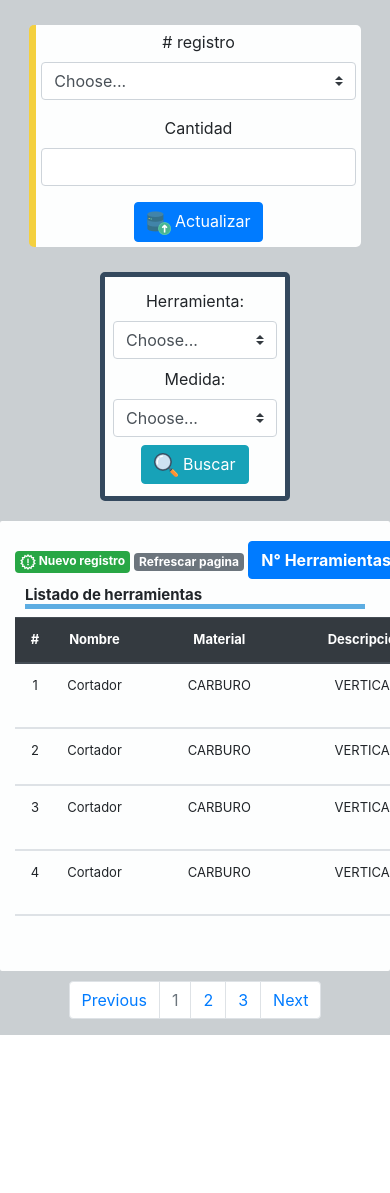
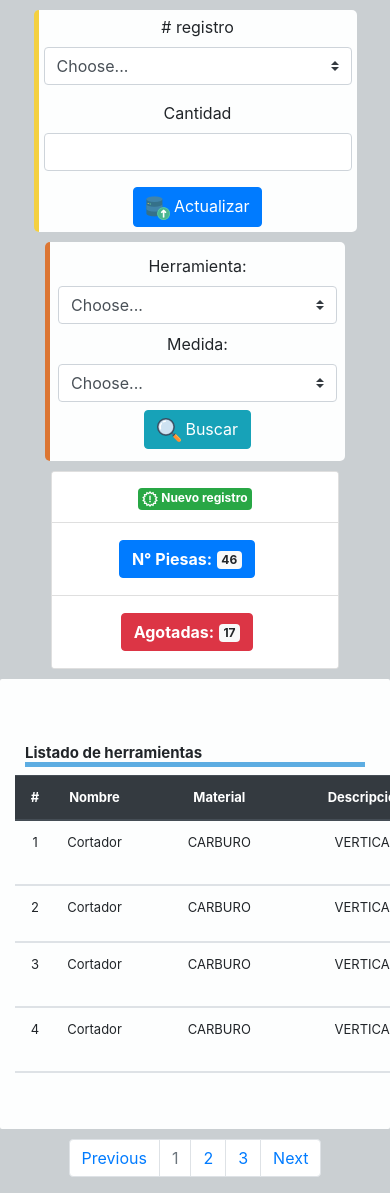
Before and after one commit to Gerardo061099/Proyecto-aluxsa, a PHP site: page /inventario.php in a window 390 px wide. Shown: the part 56-1249 px from the top of the page. Before the commit the page ends 1091 px from the top, so only its background shows below. Run offline with PHP 8.4, Linux system fonts and the light colour scheme; the visitor is signed in with stand-in values (Sample User, id 1); data comes from the database, SQL or seed files in the repository.

Commit message:
FINAL, Realiza todas las acciones

```diff
--- a/add_h.php
+++ b/add_h.php
@@ -3,8 +3,6 @@
         //ajax
         $nombre = $_POST['nombre'];
         $cantidad = $_POST['cantidad'];
-        $precio = $_POST['precio'];
-        $total = $_POST['total'];
         $medidas = $_POST['medidas'];
         $categoria = $_POST['categoria'];
         $n_gavilanes = $_POST['gavilanes'];
@@ -14,11 +12,11 @@
         $carpeta = 'img2';
         $ruta = $carpeta.'/'.$nombre_img;
         move_uploaded_file($temporal,$ruta);
-        if ($nombre == "" || $cantidad == "" || $precio == "" || $total == "" || $medidas == "Choose..." || $categoria == "Choose..." || $n_gavilanes == "Choose..." || $nombre_img == "") {
+        if ($nombre == "" || $cantidad == "" || $medidas == "Choose..." || $categoria == "Choose..." || $n_gavilanes == "Choose..." || $nombre_img == "") {
             echo "campos vacios";
         }else {
             if ($nombre_img = $_FILES['img']['name'] != "") {
-                mysqli_query($conexion, "INSERT INTO $tbherr_db7 (id_categoria,nombre,id_gavilanes,id_medidas,preciocompra,cantidad,total,rutaimg,fecha_hora) values ('$categoria','$nombre','$n_gavilanes','$medidas','$precio','$cantidad','$total','$ruta',now())");
+                mysqli_query($conexion, "INSERT INTO $tbherr_db7 (id_categoria,nombre,id_gavilanes,id_medidas,cantidad,rutaimg,fecha_hora) values ('$categoria','$nombre','$n_gavilanes','$medidas','$cantidad','$ruta',now())");
                 echo "Insercion exitosa";
             }
         include("cerrar_conexion.php");
--- a/add_medidas.php
+++ b/add_medidas.php
@@ -47,7 +47,6 @@ ob_start();
         <a class="navbar-brand" href="#">
         ALUXSA S.A de C.V
         </a>
-
     </nav>
     <center>
         <div class="box-1" style="border-top: #DC7633 7px solid;">
@@ -71,6 +70,7 @@ ob_start();
                                 </div>
                             </div>
                             <input type="submit" value="Agregar" class="btn btn-success" onclick="medidas(event)">
+                            <div id="cargando"></div>
                         </form>
                     </div>
                 </div>
--- a/css/styles.css
+++ b/css/styles.css
@@ -78,16 +78,6 @@
         /*pading in*/
     }
 
-    .botones {
-        margin: 10px 10px;
-        padding: 8px 8px;
-        width: max-content;
-        background: #FDFEFE;
-        border: #34495E 5px solid;
-        border-radius: 5px;
-        display: block;
-    }
-
     .opciones {
         width: max-content;
         height: 50px;
@@ -162,7 +152,35 @@
     }
 
     .forms {
+        margin: 5px 5px;
         display: flex;
+    }
+
+    .form-update {
+        align-content: center;
+        width: max-content;
+        height: 170px;
+        margin: 10px 10px;
+        padding: 5px;
+        background: #FDFEFE;
+        border-radius: 5px;
+        border-left: #F4D03F 5px solid;
+    }
+
+    .botones {
+        margin: 10px 10px;
+        padding: 8px 8px;
+        width: max-content;
+        height: 170px;
+        background: #FDFEFE;
+        border-left: #DC7633 5px solid;
+        border-radius: 5px;
+        display: block;
+    }
+
+    .card {
+        margin: 10px 10px;
+        border-radius: 5px;
     }
 
     .tabla-herramientas {
@@ -270,18 +302,6 @@
         border-radius: 5px;
         background: #FDFEFE;
         display: flex;
-    }
-
-    .form-update {
-        align-content: center;
-        width: max-content;
-        height: max-content;
-        margin: 25px 20px;
-        padding: 5px;
-        position: relative;
-        background: #FDFEFE;
-        border-radius: 5px;
-        border-left: #F4D03F 7px solid;
     }
 
     .tablas2 {
@@ -426,8 +446,17 @@
             display: block;
             overflow-x: auto;
         }
+        .tablas2 {
+            margin: 10px 15px;
+            width: 90%;
+        }
         .tabla-herramientas {
-            width: 950px;
+            width: 1010px;
+            display: block;
+            overflow-x: auto;
+        }
+        .tb_h {
+            width: 650px;
             display: block;
             overflow-x: auto;
         }
@@ -437,9 +466,13 @@
             overflow-x: auto;
         }
         .salidas {
-            margin: 15px 20px;
-            width: 950px;
+            margin: 15px 15px;
+            padding: 5PX 5PX;
+            width: 660px;
             background: #FDFEFE;
+        }
+        .form-update {
+            width: 270px;
         }
     }
 
@@ -539,6 +575,22 @@
             width: 730px;
             display: block;
             overflow-x: auto;
+        }
+        .tb_h {
+            width: 380px;
+            display: block;
+            overflow-x: auto;
+        }
+        .tabla-herramientas {
+            width: 740px;
+            display: block;
+            overflow-x: auto;
+        }
+        .salidas {
+            margin: 15px 15px;
+            padding: 5PX 5PX;
+            width: 390px;
+            background: #FDFEFE;
         }
     }
 
@@ -607,6 +662,16 @@
             margin: 10px 10px;
             display: block;
             overflow-x: auto;
+        }
+        .box-registros {
+            display: block;
+        }
+        .form-update {
+            height: max-content;
+        }
+        .botones {
+            height: max-content;
+            width: 300px;
         }
     }
 
--- a/herramienta_agotada.php
+++ b/herramienta_agotada.php
@@ -54,7 +54,7 @@ ob_start();
                 <div class="tb">
                 <?php
                     include("abrir_conexion.php");// conexion con la BD
-                    $resultados = mysqli_query($conexion,"SELECT h.id_herramienta,h.Nombre,c.material,c.descripcion,g.Num_gavilanes,m.Ancho,m.Largo,h.preciocompra,h.cantidad,h.total,h.fecha_hora FROM $tbherr_db7 h inner join categorias c on h.id_categoria = c.id_categoria inner join gavilanes g on h.id_gavilanes = g.id_gav inner join medidas m on h.id_medidas = m.id_medidas  WHERE cantidad < 2 ORDER BY id_herramienta");
+                    $resultados = mysqli_query($conexion,"SELECT h.id_herramienta,h.Nombre,c.material,c.descripcion,g.Num_gavilanes,m.Ancho,m.Largo,h.cantidad,h.fecha_hora FROM $tbherr_db7 h inner join categorias c on h.id_categoria = c.id_categoria inner join gavilanes g on h.id_gavilanes = g.id_gav inner join medidas m on h.id_medidas = m.id_medidas  WHERE cantidad < 2 ORDER BY id_herramienta");
                     //Unimos tabla Herramientas con categorias y medidas
                 ?>
                             <table class="table" id="tabla2">
--- a/inserta_medidas.php
+++ b/inserta_medidas.php
@@ -6,6 +6,7 @@ $m1 = $_POST['Largo'];
         echo "Datos Vacios";
     }else{
         $mp = str_replace('\'\'','pul',$m2);//cambiamos las '' por pulg en la variable m2
+        //$mp = addslashes($m2);// agregamos slash en las comillas '' para poder insertarlas en la BD
         $mp2 = str_replace('\'\'','pul',$m1);//cambiamos las '' por pulg en la variable m1
         mysqli_query($conexion,"INSERT INTO $tbmed_db9 (Ancho,Largo) VALUES ('$mp','$mp2')");
         echo "Insercion exitosa";
--- a/inventario.php
+++ b/inventario.php
@@ -58,7 +58,7 @@ ob_start();
                 <div class="form-update">
                     <form>
                         <div class="form-row" id="items">
-                            <div class="col-md-4 mb-3">
+                            <div class="col-md-6 mb-3">
                                 <label for="id_h"># registro</label>
                                 <select class="custom-select" id="id_h">
                                 <option selected>Choose...</option>
@@ -72,7 +72,7 @@ ob_start();
                                     ?>
                                 </select>
                             </div>
-                            <div class="col-md-6 mb-3">
+                            <div class="col-md-4 mb-3">
                                 <label for="cantidadnew">Cantidad</label>
                                 <input type="text" class="form-control" id="cantidadnew">
                             </div>
@@ -80,12 +80,10 @@ ob_start();
                         <button class="btn btn-primary" type="submit" onclick="update(event);"><img src="img/update.png" alt=""> Actualizar</button>
                     </form>
                 </div>
-                <div class="contenedor-botones">
                 <div class="botones">
                     <form method="POST" action="inventario.php">
-                                <center>
                             <div class="form-row align-items-center">
-                                    <div class="col-auto my-1">
+                                <div class="col-md-5 my-1">
                                     <label for="herra_b">Herramienta:</label>
                                     <select class="custom-select" id="herra_b" name="herramienta">
                                         <option selected>Choose...</option>
@@ -94,7 +92,7 @@ ob_start();
                                         <option value="Broca">Broca</option>
                                     </select>
                                 </div>
-                                    <div class="col-auto my-1">
+                                <div class="col-md-5 my-1">
                                     <label for="medida_b">Medida:</label>
                                     <select class="custom-select" id="medida_b" name="medida">
                                         <option selected>Choose...</option>
@@ -109,47 +107,51 @@ ob_start();
                                     </select>
                                 </div>
                             </div>
-                                </center>
                         <div class="col-auto my-1">
                             <button class="btn btn-info" type="submit" name="buscar"><img src="img/search.png" alt="sin resultados"> Buscar</button>
                                 <div id="cargando"></div>
                         </div>
                     </form>
                 </div>
-                </div>
-            </div>
-            <div class="tb-herramientas">
-                    <div class="opciones">
-                        <a href="registro_h.php" class="badge badge-success"><img src="img/new.png" alt=""> Nuevo registro</a>
-                        <a href=" " class="badge badge-secondary">Refrescar pagina</a>
-                        <a class="navbar-brand" href="#">
+                <div class="card" style="width: 18rem;">
+                    <ul class="list-group list-group-flush">
+                        <li class="list-group-item"><a href="registro_h.php" class="badge badge-success"><img src="img/new.png" alt=""> Nuevo registro</a></li>
+                        <li class="list-group-item"><a class="navbar-brand" href="#">
                             <?php
                                 //Contamos la cantidad que hay en el almacen
                                 include("abrir_conexion.php");
                                 $resul = mysqli_query($conexion,"SELECT SUM(cantidad) as herramientas FROM $tbherr_db7");
                                 while($consulta = mysqli_fetch_array($resul)){
                                     echo "  <button type=\"button\" class=\"btn btn-primary\">
-                                                <strong>N° Herramientas:</strong> <span class=\"badge badge-light\">".$consulta['herramientas']."</span>
+                                                <strong>N° Piesas:</strong> <span class=\"badge badge-light\">".$consulta['herramientas']."</span>
                                             </button>
                                         ";
                                 }
                                 include("cerrar_conexion.php");
                             ?>
-                        </a>
-                        <a class="navbar-brand" href="herramienta_agotada.php">
+                        </a></li>
+                        <li class="list-group-item"><a class="navbar-brand" href="herramienta_agotada.php">
                             <?php
                                 //Contamos la cantidad que hay en el almacen
                                 include("abrir_conexion.php");
                                 $resul = mysqli_query($conexion,"SELECT Count(id_herramienta) as faltantes FROM $tbherr_db7 WHERE cantidad < 3");
                                 while($consulta = mysqli_fetch_array($resul)){
                                     echo "  <button type=\"button\" class=\"btn btn-danger\">
-                                                <strong>Herramientas agotadas:</strong> <span class=\"badge badge-light\">".$consulta['faltantes']."</span>
+                                                <strong>Agotadas:</strong> <span class=\"badge badge-light\">".$consulta['faltantes']."</span>
                                             </button>
                                         ";
                                 }
                                 include("cerrar_conexion.php");
-                            ?>
-                        </a>
+                            ?></a>
+                        </li>
+                    </ul>
+                </div>
+            </div>
+            <div class="tb-herramientas">
+                    <div class="opciones">
+
+
+
                     </div>
                     <div style="margin: 0px 10px; background: #FDFEFE;">
                         <h1 class="titulos" style="text-align:left;"><strong>Listado de herramientas</strong></h1>
@@ -157,7 +159,7 @@ ob_start();
                     <div class="tabla-herramientas">
                         <?php
                             include("abrir_conexion.php");// conexion con la BD
-                            $resultados = mysqli_query($conexion,"SELECT h.id_herramienta,h.Nombre,c.material,c.descripcion,g.Num_gavilanes,m.Ancho,m.Largo,h.preciocompra,h.cantidad,h.total,h.fecha_hora FROM $tbherr_db7 h inner join $tbcat_db3 c on h.id_categoria = c.id_categoria inner join $tbgav_db6 g on h.id_gavilanes = g.id_gav inner join $tbmed_db9 m on h.id_medidas = m.id_medidas ORDER BY h.id_herramienta");
+                            $resultados = mysqli_query($conexion,"SELECT h.id_herramienta,h.Nombre,c.material,c.descripcion,g.Num_gavilanes,m.Ancho,m.Largo,h.cantidad,h.fecha_hora FROM $tbherr_db7 h inner join $tbcat_db3 c on h.id_categoria = c.id_categoria inner join $tbgav_db6 g on h.id_gavilanes = g.id_gav inner join $tbmed_db9 m on h.id_medidas = m.id_medidas ORDER BY h.id_herramienta");
                             //Unimos tabla Herramientas con categorias y medidas
                             echo "
                             <table class=\"table\" id=\"herramientas\">
@@ -209,6 +211,7 @@ ob_start();
                                             }
                                         }
                                         ?>
+
                                         </center></th>
                                         <th><center><a class="btn btn-danger btn-sm" href="eliminar.php?id=<?php echo $consulta['id_herramienta']?>" role="button">Eliminar</a></center></th>
                                     </tr>
@@ -225,7 +228,6 @@ ob_start();
             <?php
                 include("abrir_conexion.php");
                 if (isset($_POST['buscar'])) {
-
                     $her = $_POST['herramienta'];
                     $med = $_POST['medida'];
                     if ($her != 'Choose...' && $med != 'Choose...') {
--- a/js/app.js
+++ b/js/app.js
@@ -5,13 +5,11 @@ function obtener(e) {
     //por su id incluyendo la imagen
     var nom = document.getElementById('nombre').value;
     var can = document.getElementById('cantidad').value;
-    var precio = document.getElementById('precio').value;
-    var total = document.getElementById('total').value;
     var img = document.getElementById('subir_imagen').files[0]; //obtenemos un objeto
     var select = document.getElementById('medidas').value;
     var cate = document.getElementById('categoria').value;
     var gav = document.getElementById('gavilanes').value;
-    if (nom == "" && can == "" && precio == "" && total == "" && img == "" && select == "Choose..." && cate == "Choose..." && gav == "Choose...") {
+    if (nom == "" && can == "" && img == "" && select == "Choose..." && cate == "Choose..." && gav == "Choose...") {
         swal({
             title: "Campos Vacios",
             text: "Debes llenar todos los campos",
@@ -20,8 +18,6 @@ function obtener(e) {
     } else {
         console.log("Nombre del producto: " + nom);
         console.log("Cantidad: " + can);
-        console.log("Precio: " + precio);
-        console.log("Total: " + total);
         console.log("Ruta de la imagen: " + img);
         console.log("Id de la medida es: " + select);
         console.log("Id de la categoria es: " + cate);
@@ -29,8 +25,6 @@ function obtener(e) {
         var datos = new FormData();
         datos.append("nombre", nom);
         datos.append("cantidad", can);
-        datos.append("precio", precio);
-        datos.append("total", total);
         datos.append("img", img);
         datos.append("medidas", select);
         datos.append("categoria", cate);
@@ -44,7 +38,7 @@ function obtener(e) {
             Cache: false,
             contentType: false,
             before: function() {
-                $('#cargar').html('<div><img src="cargando.gif"></img></div>');
+                $('#cargar').html('<div><img src="cargando.gif"> Cargando...</img></div>');
             },
             success: function(mensaje) {
                 if (mensaje == "campos vacios") {
@@ -98,7 +92,7 @@ function update(e) {
                     swal({
                         title: "Oh oh ",
                         text: "Ocurrio un error",
-                        icon: "error"
+                        icon: "Debes ingresar los valores necesarios para realizar la actualizacion"
                     });
                 }
             }
--- a/js/funcion.js
+++ b/js/funcion.js
@@ -1,5 +1,5 @@
 function medidas(e) {
-    e.preventDefault();
+    //e.preventDefault();
     var ancho = document.getElementById('ancho').value;
     var largo = document.getElementById('largo').value;
     if (largo === "" || ancho === "") {
@@ -22,7 +22,7 @@ function medidas(e) {
             Cache: false,
             contentType: false,
             beforeSend: function(mensaje) {
-
+                $('#cargando').html('<div><img src="img/cargando.gif" alt=""></div>');
             },
             success: function(mensaje) {
                 if (mensaje == "Insercion exitosa") {
```
Also changed, not shown: other parts of css/styles.css (+68 -0 lines), php/print_list_categorias.php (added, +8 -0 lines), php/show_herramientas.php (added, +63 -0 lines), registro_gavilanes.php (deleted, +0 -12 lines), registro_h.php (+30 -44 lines), salidas_almacen.php (+8 -3 lines), img2/1764000.jpg (added), img2/bits.png (added), img2/drilling.png (added), img2/img2.jpg (added). Lines whose indentation alone changed are shown as unchanged.
